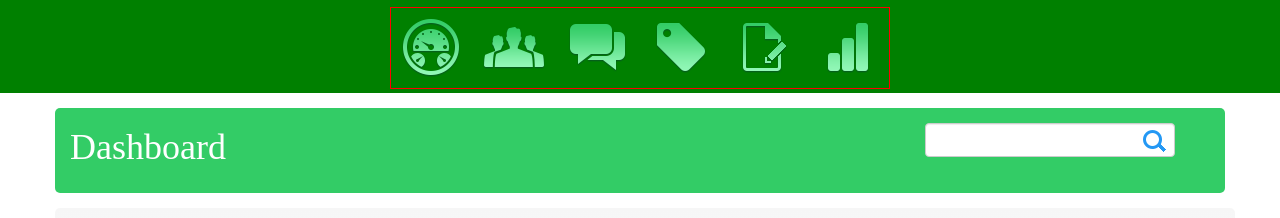
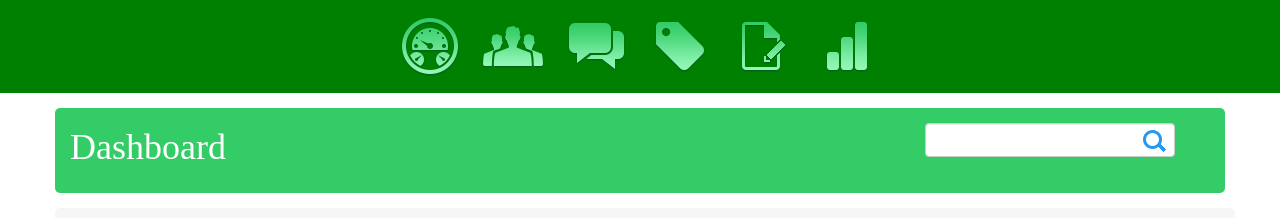
Before and after one commit to amandalalezarian/j586-project1, a plain HTML site: page index.html in a window 1280 px wide. Shown: the part 33-251 px from the top of the page. Drawn offline with nearby package versions, Linux system fonts and the light colour scheme.

Commit message:
added pngs

```diff
--- a/css/styles.css
+++ b/css/styles.css
@@ -33,8 +33,6 @@
 
 /*this isn't changing anything*/
 .dashboard-icons {
-
-    border:1px solid red;
   /*display: inline-block;*/
 }
 
```
Also changed, not shown: index.html (+7 -0 lines), images/dashboard/bitmap.png (added), images/dashboard/fade-left.png (added), images/dashboard/fade-right.png (added), images/dashboard/pattern-fill-1.png (added), 4 other files.
